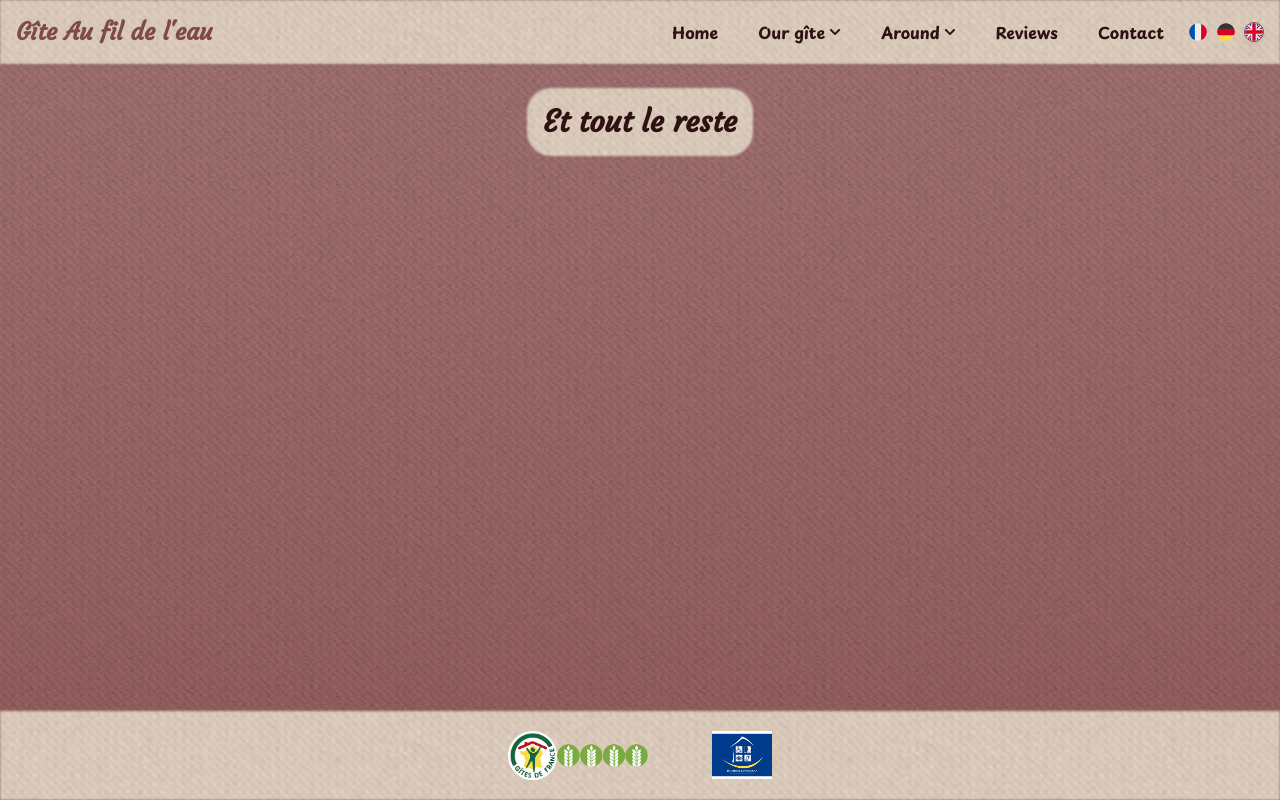
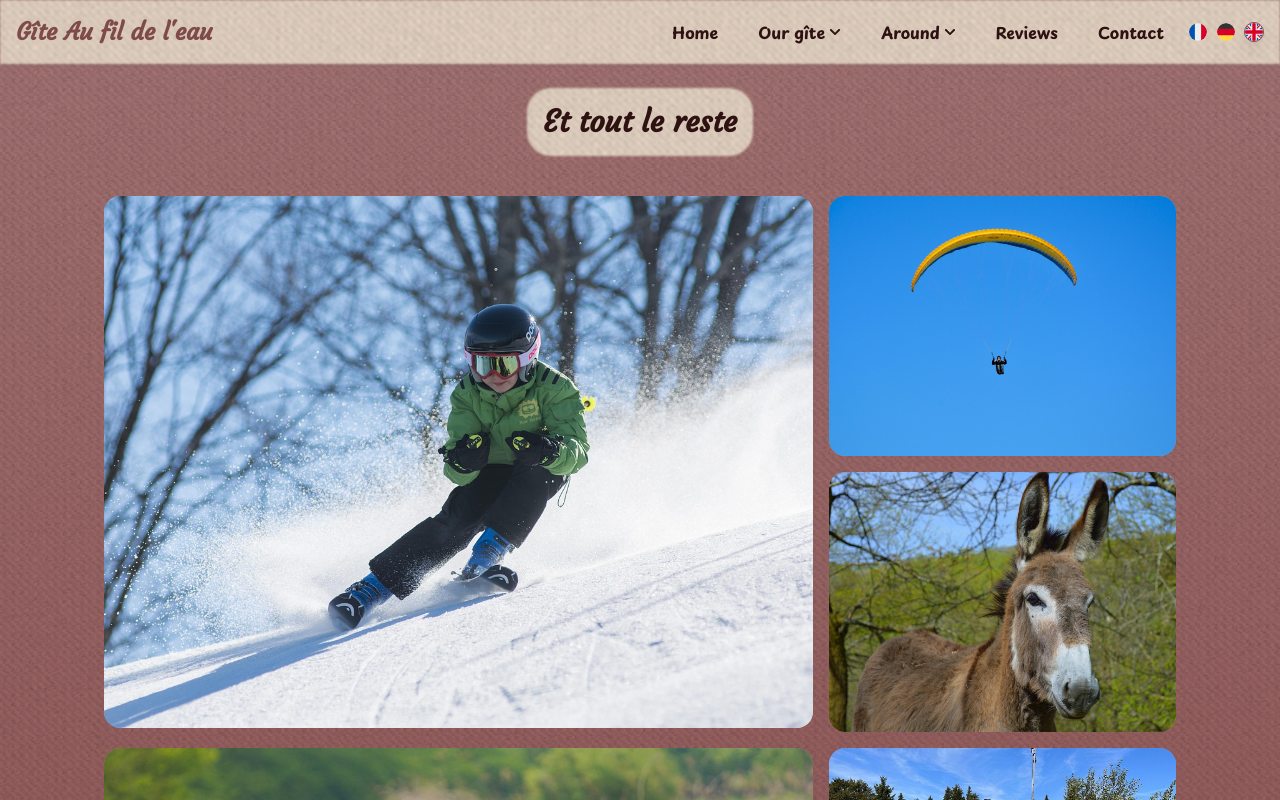
Before and after one commit to Annadesbois/gite-au-fil-de-leau, a Next.js app: page /en/les-alentours/et-tout-le-reste in a window 1280 px wide. Shown: the top 800 px of the page. Built offline with nearby package versions, Linux system fonts and the light colour scheme.

Commit message:
create gallery component and EtToutLeRestePage

```diff
--- a/app/[locale]/les-alentours/et-tout-le-reste/page.tsx
+++ b/app/[locale]/les-alentours/et-tout-le-reste/page.tsx
@@ -1,7 +1,11 @@
+import Gallery from "@/components/Gallery"
+import { activitiesPhotos } from "@/data/activities-photos"
+
 const EtToutLeRestePage = () => {
   return (
     <div className="page-layout">
       <h1 className="fabric-surface-light title-block">Et tout le reste</h1>
+      <Gallery photos={activitiesPhotos} />
     </div>
   )
 }
--- /dev/null
+++ b/components/Gallery.tsx
@@ -0,0 +1,36 @@
+import Image from "next/image";
+import type { ActivityPhoto } from "@/data/activities-photos";
+
+type GalleryProps = {
+  photos: ActivityPhoto[];
+};
+
+const Gallery = ({ photos }: GalleryProps) => {
+  return (
+    <div className="grid grid-cols-1 sm:grid-cols-2 lg:grid-cols-3 gap-4">
+      {photos.map((photo, index) => (
+        <figure
+          key={photo.src + index}
+          tabIndex={0}
+          className={`relative w-full aspect-4/3 overflow-hidden rounded-2xl group fabric-surface-light ${
+            photo.size === "large" ? "md:col-span-2 lg:row-span-2" : ""
+          }`}
+        >
+          <Image
+            src={photo.src}
+            alt={photo.alt}
+            width={1200}
+            height={900}
+            sizes="(min-width: 1024px) 33vw, (min-width: 640px) 50vw, 100vw"
+            className="w-full h-full object-cover transition-transform duration-300 group-hover:scale-105 group-focus-within:scale-105"
+          />
+          <figcaption className="absolute inset-0 flex items-center justify-center p-4 text-center text-sm font-semibold text-white bg-black/70 backdrop-blur-sm opacity-0 transition-opacity duration-200 group-hover:opacity-100 group-focus-within:opacity-100">
+            <span className="drop-shadow-md">{photo.legend}</span>
+          </figcaption>
+        </figure>
+      ))}
+    </div>
+  );
+};
+
+export default Gallery;
--- a/data/activities-photos.ts
+++ b/data/activities-photos.ts
@@ -2,7 +2,7 @@ export type ActivityPhoto = {
   src: string;
   alt: string;
   legend: string;
-  size?: "tall" | "wide" | "square";
+  size?: "large";
 };
 
 export const activitiesPhotos: ActivityPhoto[] = [
@@ -11,81 +11,75 @@ export const activitiesPhotos: ActivityPhoto[] = [
     alt: "Personnes faisant du ski",
     legend:
       "6 stations de ski de piste et de fond dans un rayon de 25km :  Markstein,  La Bresse,  Ventron Frère Joseph, Grand Ballon, Rouge Gazon à St-Maurice,  Larcenaire à Bussang",
-    size: "wide",
+    size: "large",
   },
   {
     src: "/photos-alentours/le-reste/parapente.jpg",
     alt: "Personne en parapente",
     legend: "Le parapente au Markstein et au Drumont",
-    size: "tall",
+  },
+  {
+    src: "/photos-alentours/le-reste/ane.jpg",
+    alt: "âne",
+    legend:
+      "Chauvl’âne , randonnée avec portage des bagages à dos d’ânes pour toute la famille",
   },
   {
     src: "/photos-alentours/le-reste/velo.jpg",
     alt: "Personne faisant du vélo",
     legend:
       "La piste cyclable qui traverse le village et rejoint le réseau de la vallée",
-    size: "square",
+    size: "large",
   },
-  {
-    src: "/photos-alentours/le-reste/ane.jpg",
-    alt: "âne",
-    legend:
-      "Chauvl’âne , randonnée avec portage des bagages à dos d’ânes pour toute la famille",
-    size: "wide",
-  },
+
   {
     src: "/photos-alentours/le-reste/bob-luge-markstein.png",
     alt: "Piste de luge sur rail d'été au Markstein",
     legend: "Le bob-luge du Markstein à 25km",
-    size: "tall",
   },
   {
     src: "/photos-alentours/le-reste/cheval.jpg",
     alt: "Cheval dans un pré",
     legend:
       "Le centre équestre de la Jumenterie à Saint-Maurice-sur-Moselle : 15 km",
-    size: "square",
   },
   {
     src: "/photos-alentours/le-reste/piscine.jpg",
     alt: "Piscine extérieure",
     legend: "La piscine de Fellering à 5 km",
-    size: "wide",
+    size: "large",
   },
   {
     src: "/photos-alentours/le-reste/casino-bussang.jpg",
     alt: "Casino de Bussang",
     legend: "Le casino de Bussang à 5 km",
-    size: "tall",
   },
   {
     src: "/photos-alentours/le-reste/musee-serret.png",
     alt: "Musée Serret à Saint-Amarin",
     legend: "Le musée Serret de Saint-Amarin à 7 km",
-    size: "square",
+  },
+  {
+    src: "/photos-alentours/le-reste/magasin-de-producteurs.webp",
+    alt: "Magasin de producteurs locaux",
+    legend: "Magasin de producteurs bio et locaux à Wesserling à 5 km",
+    size: "large",
   },
   {
     src: "/photos-alentours/le-reste/magasins.png",
     alt: "Magasins à Wesserling",
     legend: "Supermarché avec blanchisserie : Parc de Wesserling à 5 km",
-    size: "wide",
   },
-  {
-    src: "/photos-alentours/le-reste/magasin-de-producteurs.webp",
-    alt: "Magasin de producteurs locaux",
-    legend: "Magasin de producteurs bio et locaux à Wesserling à 5 km",
-    size: "tall",
-  },
+
   {
     src: "/photos-alentours/le-reste/pavillon-createurs.png",
     alt: "Pavillon des créateurs à Wesserling",
     legend: "Le pavillon des créateurs au Parc de Wesserling à 5 km",
-    size: "square",
   },
   {
     src: "/photos-alentours/le-reste/tarte-flambee.jpg",
     alt: "Tarte flambée",
     legend: "De nombreux restaurants dans les environs",
-    size: "wide",
+    size: "large",
   },
 ];
```
Also changed, not shown: public/photos-alentours/le-reste/ane.jpg.
